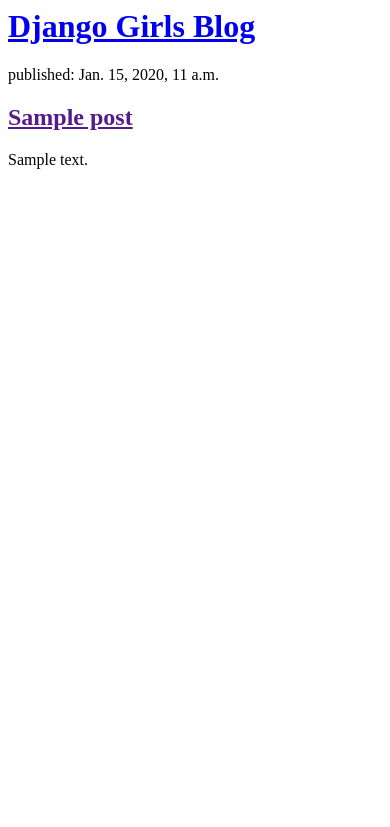
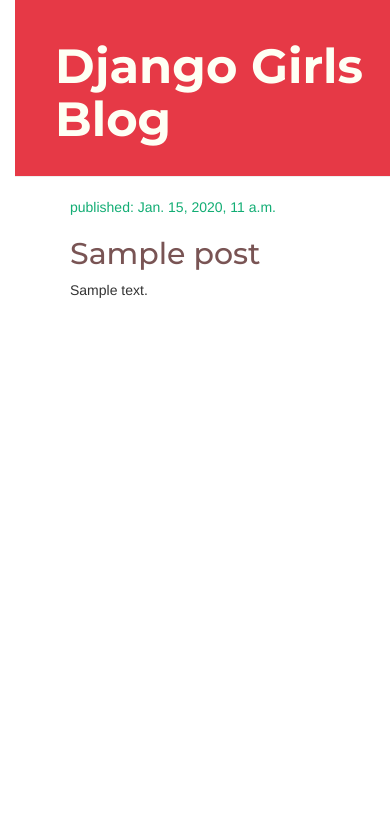
Before and after one commit to alixpel/mon-nouveau-blog, a Django app: page / in a window 390 px wide. Shown: the top 827 px of the page. Run offline with Django 3.2, Linux system fonts and the light colour scheme; tables that the repository leaves empty hold one stand-in row (values such as "Sample post"); some libraries are stand-ins or nearby versions.

Commit message:
Added view and template for detailed blog post as well as CSS for the site.

```diff
--- /dev/null
+++ b/blog/static/css/blog.css
@@ -0,0 +1,53 @@
+body {
+    background-color: #fff;
+    padding-left: 15px;
+}
+
+.page-header {
+    background-color: #e63946;
+    margin-top: 0;
+    padding: 20px 20px 20px 40px;
+}
+
+.page-heaader h1, .page-header h1 a, .page-header h1 a:visited, .page-header h1 :active {
+    color: #fefff4;
+    font-size: 36pt;
+    font-weight: 700;
+    text-decoration: none;
+}
+
+.content {
+    margin-left: 40px;
+}
+
+h1, h2, h3, h4 {
+    font-family: 'Montserrat', sans-serif;
+}
+
+.date {
+    color: #12ad74;
+}
+
+.save {
+    float: right;
+}
+
+.post-form textarea, .post-form input {
+    width: 100%;
+}
+.top-menu, .top-menu:hover, .top-menu:visited {
+    color: #ffffff;
+    float: right;
+    font-size: 26pt;
+    margin-right: 20px;
+}
+
+.post {
+    margin-bottom: 70px;
+}
+
+.post h2 a, .post h2 a:visited {
+    color: #795454;
+}
+
+Context | Request Context
--- /dev/null
+++ b/blog/templates/blog/base.html
@@ -0,0 +1,23 @@
+{% load static %}
+<html>
+    <head>
+        <title>Django Girls blog</title>
+        <link rel="stylesheet" href="//maxcdn.bootstrapcdn.com/bootstrap/3.2.0/css/bootstrap.min.css">
+        <link rel="stylesheet" href="//maxcdn.bootstrapcdn.com/bootstrap/3.2.0/css/bootstrap-theme.min.css">
+        <link href="https://fonts.googleapis.com/css?family=Montserrat:300,400,500,500i,600,700&display=swap" rel="stylesheet">
+        <link rel="stylesheet" href="{% static 'css/blog.css' %}">
+    </head>
+    <body>
+        <div class="page-header">
+            <h1><a href="/">Django Girls Blog</a></h1>
+        </div>
+        <div class="content container">
+            <div class="row">
+                <div class="col-md-8">
+                {% block content %}
+                {% endblock %}
+                </div>
+            </div>
+        </div>
+    </body>
+</html>
--- a/blog/templates/blog/post_list.html
+++ b/blog/templates/blog/post_list.html
@@ -1,20 +1,14 @@
-<html>
-    <head>
-        <title>Le blog d'Alix</title>
-    </head>
-    <body>
-        <div>
-            <h1><a href="/">Django Girls Blog</a></h1>
-        </div>
 
-        <div>
-            {% for post in posts %}
-            <div>
-                <p>published: {{ post.published_date }}</p>
-                <h2><a href="">{{ post.title }}</a></h2>
-                <p>{{ post.text|linebreaksbr }}</p>
-            </div>
-            {% endfor %}
-        </div>
-    </body>
-</html>
+                {% extends 'blog/base.html' %}
+
+                {% block content %}
+                    {% for post in posts %}
+                        <div class="post">
+                            <div class="date">
+                                <p>published: {{ post.published_date }}</p>
+                            </div>
+                            <h2><a href="{% url 'post_detail' pk=post.pk %}">{{ post.title }}</a></h2>
+                            <p>{{ post.text|linebreaksbr }}</p>
+                        </div>
+                    {% endfor %}
+                {% endblock %}
--- a/blog/urls.py
+++ b/blog/urls.py
@@ -2,4 +2,5 @@ from django.urls import path
 from . import views
 urlpatterns = [
     path('', views.post_list, name='post_list'),
+    path('post/<int:pk>/', views.post_detail, name='post_detail'),
 ]
--- a/blog/views.py
+++ b/blog/views.py
@@ -1,9 +1,14 @@
 from django.shortcuts import render
 from django.utils import timezone
 from .models import Post
+from django.shortcuts import render, get_object_or_404
 
 # Create your views here.
 
 def post_list(request):
     posts = Post.objects.filter(published_date__lte=timezone.now()).order_by('published_date')
     return render(request, 'blog/post_list.html', {'posts': posts})
+
+def post_detail(request, pk):
+    post = get_object_or_404(Post, pk=pk)
+    return render(request, 'blog/post_detail.html', {'post': post})
```
Also changed, not shown: blog/templates/blog/post_detail.html (added, +13 -0 lines).
